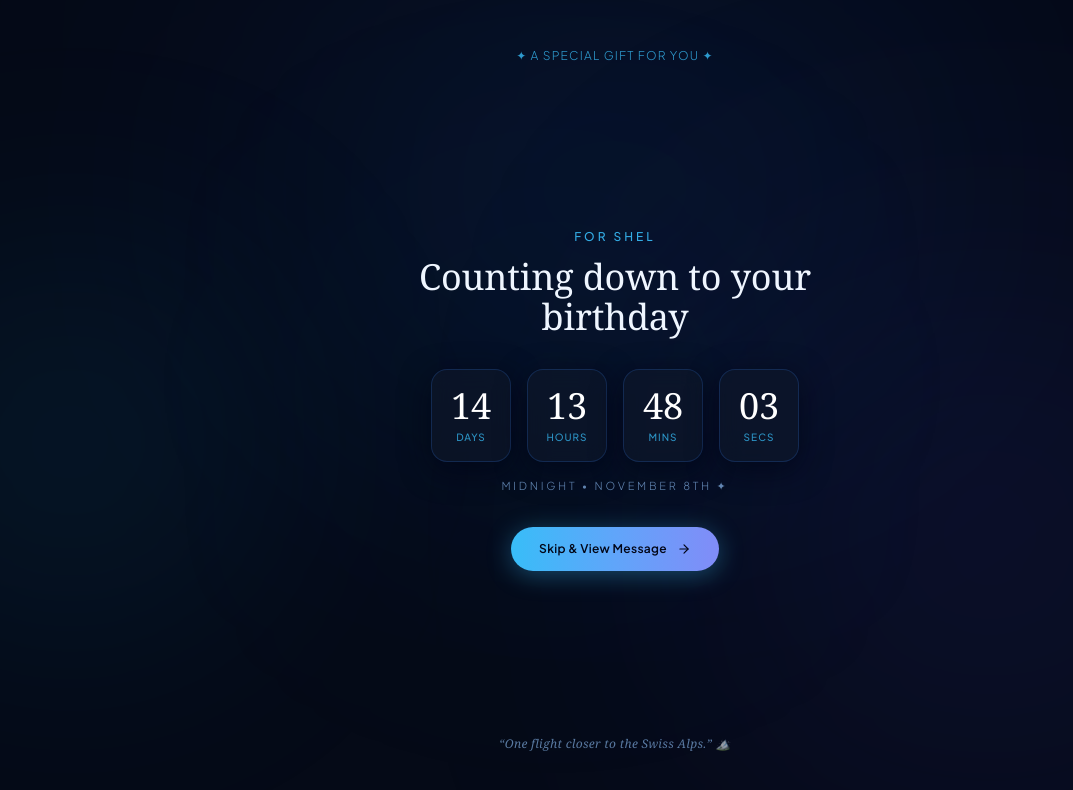
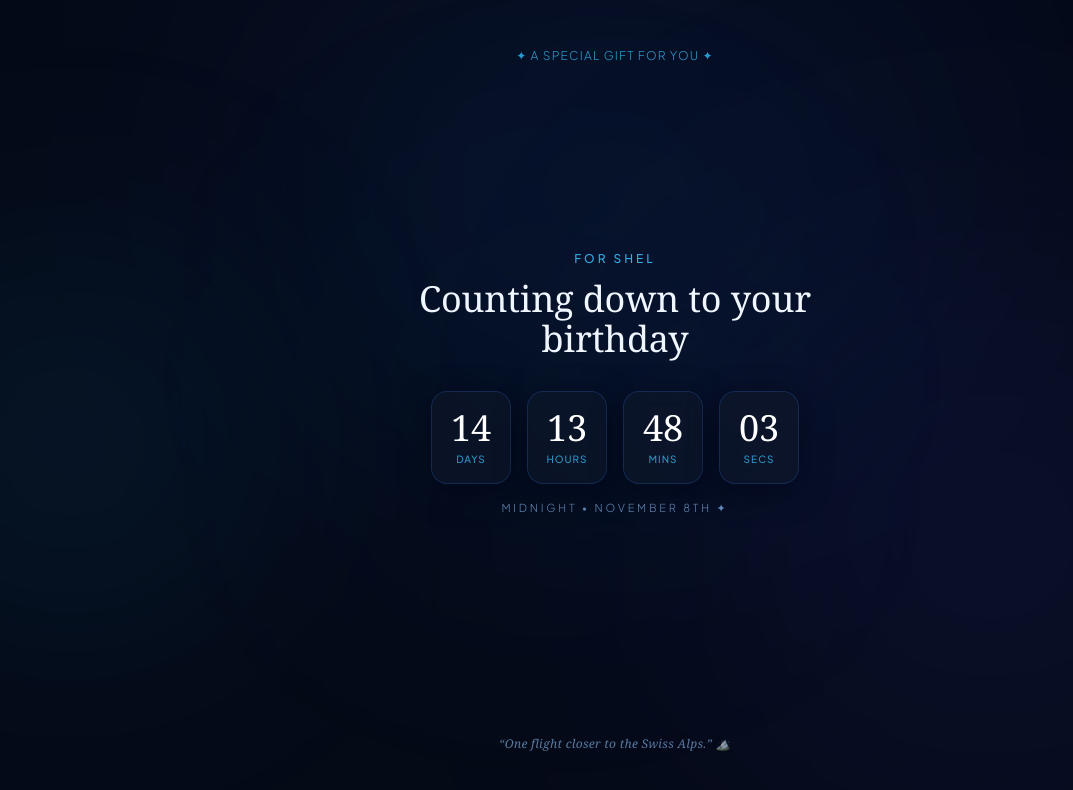
Before and after one commit to AbhimanyuT0800/birthday_spcl, a React (Vite) app: page / in a window 1280 px wide. Shown: the top 790 px of the page, without its empty margins (25-1098 px from the left). Built offline with nearby package versions, Linux system fonts and the light colour scheme.

Commit message:
dev button removed

```diff
--- a/src/components/CountdownView.tsx
+++ b/src/components/CountdownView.tsx
@@ -1,5 +1,4 @@
-import React, { useState, useEffect } from 'react';
-import { ArrowRight } from 'lucide-react';
+import React, { useState, useEffect, useRef } from 'react';
 import { sounds } from '../utils/audio';
 
 interface CountdownViewProps {
@@ -17,6 +16,13 @@ export const CountdownView: React.FC<CountdownViewProps> = ({
 }) => {
   const [isFinished, setIsFinished] = useState(false);
   const [timeLeft, setTimeLeft] = useState({ days: 0, hours: 0, minutes: 0, seconds: 0 });
+
+  const onCompleteRef = useRef(onComplete);
+  const hasCompletedRef = useRef(false);
+
+  useEffect(() => {
+    onCompleteRef.current = onComplete;
+  }, [onComplete]);
 
   useEffect(() => {
     const calculateTime = () => {
@@ -48,10 +54,16 @@ export const CountdownView: React.FC<CountdownViewProps> = ({
     return () => clearInterval(interval);
   }, [isFinished]);
 
-  const handleEnter = () => {
-    sounds.playSparkle();
-    onComplete();
-  };
+  // When the countdown reaches zero, move on automatically.
+  useEffect(() => {
+    if (!isFinished || hasCompletedRef.current) return;
+    hasCompletedRef.current = true;
+    const timer = window.setTimeout(() => {
+      sounds.playSparkle();
+      onCompleteRef.current();
+    }, 1400);
+    return () => window.clearTimeout(timer);
+  }, [isFinished]);
 
   return (
     <div className="min-h-screen flex flex-col justify-between items-center px-6 py-12 max-w-lg mx-auto w-full text-center select-none">
@@ -94,15 +106,6 @@ export const CountdownView: React.FC<CountdownViewProps> = ({
             Midnight • November 8th ✦
           </p>
         </div>
-
-        {/* Enter / Skip Button */}
-        <button
-          onClick={handleEnter}
-          className="group inline-flex items-center gap-2.5 px-7 py-3.5 rounded-full bg-gradient-to-r from-sky-400 via-blue-400 to-indigo-400 text-slate-950 text-xs font-semibold tracking-wide hover:from-sky-300 hover:to-indigo-300 active:scale-95 transition-all shadow-[0_4px_25px_rgba(56,189,248,0.35)]"
-        >
-          <span>{isFinished ? 'Open Your Birthday Note' : 'Skip & View Message'}</span>
-          <ArrowRight className="w-3.5 h-3.5 group-hover:translate-x-0.5 transition-transform" />
-        </button>
       </div>
 
       {/* Bottom Quiet Quote */}
```
